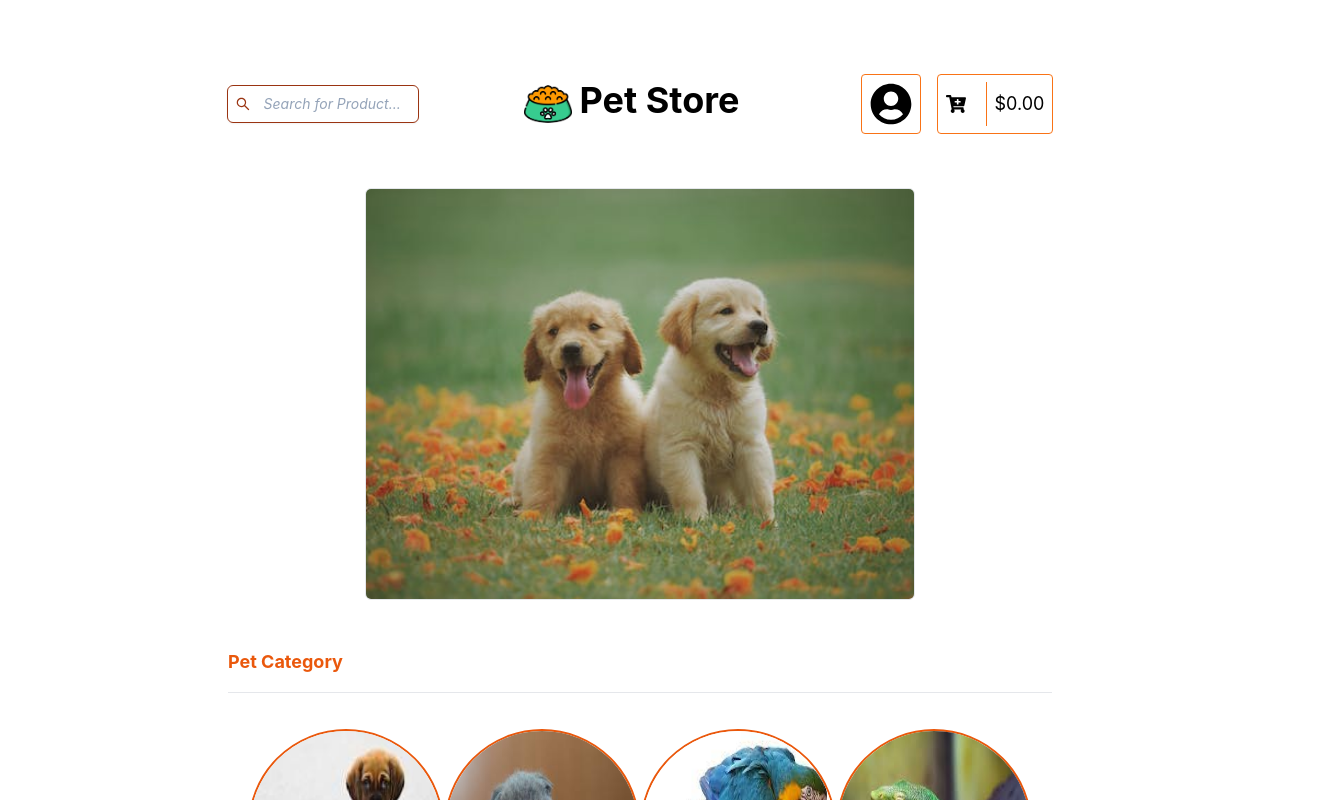
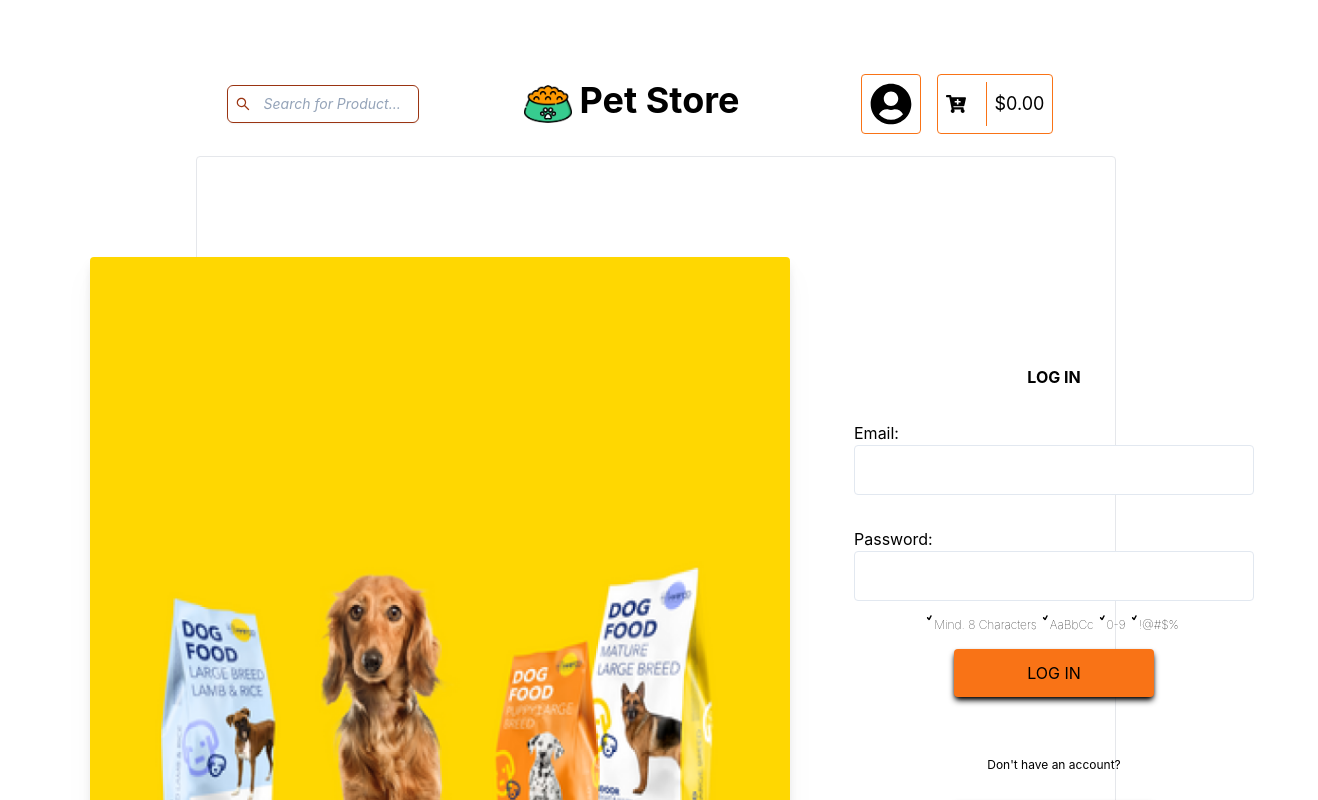
Before and after one commit to VelamPillai/pet-shop, a React (Create React App) app in the folder frontend-petshop/: page /login in a window 1280 px wide. Shown: the top 800 px of the page, 1318 px wide, since content can reach past the window. Built offline with nearby package versions, Linux system fonts and the light colour scheme; no server answers; sample sign-in values are in the browser's storage.

Commit message:
login and logout feature has implemented

```diff
--- a/frontend-petshop/src/App.js
+++ b/frontend-petshop/src/App.js
@@ -1,13 +1,11 @@
-import { Routes, Route } from 'react-router-dom';
+import { Routes, Route } from "react-router-dom";
 
-import './App.css';
+import "./App.css";
 
-import Footer from './components/footer/Footer';
-import Header from './components/header/Header';
-import Main from './components/main/Main.js'
-import User from './components/user/User.js';
-import Signup from './components/user/Signup.js';
-import Login from './components/user/Login.js';
+import Footer from "./components/footer/Footer";
+import Header from "./components/header/Header";
+import Main from "./components/main/Main.js";
+import Login from "./components/user/Login.js";
 
 function App() {
   return (
@@ -15,13 +13,17 @@ function App() {
       <Header />
 
       <Routes>
-        <Route path="/user">
-          <Route index={true} element={<User />} />
-          <Route index={false} path="signup" element={<Signup />} />
-          <Route index={false} path="login" element={<Login />} />
+        <Route path="/">
+          <Route
+            index={true}
+            path="/"
+            className="min-h-screen"
+            element={<Main />}
+          />
         </Route>
+        <Route index={false} path="login" element={<Login />} />
       </Routes>
-      <Main className='min-h-screen'/>
+
       <Footer />
     </div>
   );
--- a/frontend-petshop/src/components/header/Header.js
+++ b/frontend-petshop/src/components/header/Header.js
@@ -1,28 +1,24 @@
-import React, { useContext } from 'react';
-import { useNavigate } from 'react-router-dom';
-import { StoreContext } from '../../context/StoreContext';
-import Logo from '../../image/header-icon.png';
-import Logout from '../user/Logout';
-import HeaderMenu from './HeaderMenu';
-import HeaderSearch from './HeaderSearch';
-
-
+import React, { useContext } from "react";
+import { useNavigate } from "react-router-dom";
+import { StoreContext } from "../../context/StoreContext";
+import Logo from "../../image/header-icon.png";
+import Logout from "../user/Logout";
+import HeaderMenu from "./HeaderMenu";
+import HeaderSearch from "./HeaderSearch";
 
 export default function Header() {
-  const { user,setState } = useContext(StoreContext)
+  const { homepageState} = useContext(StoreContext);
 
-
+  const { user } = homepageState;
   const navigate = useNavigate();
   const homePageHandler = () => {
-    setState(false);
-    navigate('/');
-
-  }
+    navigate("/");
+  };
 
   return (
     <div className="flex justify-around items-center pt-[3rem]">
       <HeaderSearch />
-      <div onClick={homePageHandler } className="text-4xl font-bold flex p-3 " >
+      <div onClick={homePageHandler} className="text-4xl font-bold flex p-3 ">
         <img src={Logo} alt="header-icon" className="w-12 mr-2" />
         <p className="">Pet Store </p>
       </div>
--- a/frontend-petshop/src/components/header/HeaderMenu.js
+++ b/frontend-petshop/src/components/header/HeaderMenu.js
@@ -1,27 +1,25 @@
-import React, { useContext} from "react";
-import {
-  useNavigate,
-
-} from "react-router-dom";
+import React, { useContext } from "react";
+import { useNavigate } from "react-router-dom";
 import { FaUserCircle, FaCartPlus } from "react-icons/fa";
 import { StoreContext } from "../../context/StoreContext";
 
-
-
 export default function HeaderMenu() {
   const navigate = useNavigate();
+  const { homepageState, homepageDispatch } = useContext(StoreContext);
 
-  const {user ,setState,state} =useContext(StoreContext)
+  const { user } = homepageState;
+
   const navigateToUser = () => {
-    setState(!state);
-    navigate("/user", { replace: true });
+    homepageDispatch({
+      type: "setUserIconStatus",
+    });
+    console.log("test", homepageState);
+    navigate("/login", { replace: true });
   };
 
   return (
     <div className="flex text-4xl  ">
-
       {user ? null : (
-        !state &&
         <FaUserCircle
           className="mx-4  border text-6xl border-orange-500 rounded p-2 hover:cursor-pointer"
           onClick={navigateToUser}
@@ -30,7 +28,9 @@ export default function HeaderMenu() {
 
       <div className="flex justify-center items-center  border border-orange-500  text-4xl rounded">
         <FaCartPlus className="mr-3  p-2  hover:cursor-pointer" />
-        <p className="text-lg p-2  border-l hover:cursor-pointer border-orange-500 ">$0.00</p>
+        <p className="text-lg p-2  border-l hover:cursor-pointer border-orange-500 ">
+          $0.00
+        </p>
       </div>
     </div>
   );
--- a/frontend-petshop/src/components/user/Login.js
+++ b/frontend-petshop/src/components/user/Login.js
@@ -1,20 +1,30 @@
-import React, { useContext, useEffect, useState } from 'react';
+import React, { useContext, useEffect , useReducer} from 'react';
 import { useNavigate } from 'react-router-dom';
 import toast, { Toaster } from 'react-hot-toast';
 import { StoreContext } from '../../context/StoreContext.js'
 
+import { TiTick } from "react-icons/ti";
+import LoginImage from "../../image/loginImage.png";
+import {  loginReducer } from '../../reducers/loginReducer.js';
+
+
 export default function Login() {
   const navigate = useNavigate();
 
-   const {  setUser ,setState,state} = useContext(StoreContext);
+  const { homepageState,homepageDispatch,initialState} = useContext(StoreContext);
 
 
-  const [email, setEmail] = useState('');
-  const [password, setPassword] = useState('');
 
-  useEffect(() => {
+ // const {user,  userIconStatus} = homepageState
+
+ const {user} = homepageState
+
+
+  const [loginState,dispatch] = useReducer(loginReducer, initialState);
+
+    /*  useEffect(() => {
     setState(!state);
-  },[])
+  },[])   */
 
   const loginHandler = (e) => {
     e.preventDefault();
@@ -34,7 +44,8 @@ export default function Login() {
         if (result.success) {
           toast.success('Logged in successfully');
           console.log(result.data);
-          setUser(result.data);
+
+          homepageDispatch({ type: "setUser", payload: { data: result.data } });
 
 
          // setStatus(true);
@@ -46,36 +57,57 @@ export default function Login() {
   };
 
   return (
-    <div className="flex justify-center items-center flex-col my-[2rem] ">
+    <div className="flex justify-center items-center flex-col xl:flex-row w-[75%] lg:w-[100%] lg:border m-auto lg:m-[1rem] rounded shadow-black shadow-xs ">
       <Toaster />
+      <img src={LoginImage}  alt="login-pic" className='rounded  drop-shadow-xl w-[100%] lg:w-[700px] lg:h-[700px] lg:ml-[6rem] '/>
+
+      <div className="flex flex-col justify-center items-center border lg:border-0 w-[100%]  p-[3rem] lg:h-[900px] ">
       <p className="m-[1rem] font-bold">LOG IN</p>
-      <div className="flex justify-center items-center border p-[3rem]">
-        <form onSubmit={loginHandler} className=" flex flex-col">
-          <label className="flex justify-center items-center m-[1rem]">
-            Email :{' '}
+        <form onSubmit={loginHandler} className=" flex flex-col justify-center items-center w-[100%]">
+          <label className="flex flex-col justify-center item-center md:items-start m-[1rem] ">
+            Email:{' '}
             <input
-              className="border border-slate-200 rounded w-[500px] h-[50px] ml-10"
+              className="border border-slate-200 rounded w-[150px] md:w-[400px] h-[50px] "
               type="email"
               name="email"
-              onChange={(e) => setEmail(e.target.value)}
-              value={email}
+              onChange={(e) =>  dispatch({type:'onChange',payload:{name:e.target.name,data:e.target.value}})}
+              value={loginState.email}
             />
           </label>
-          <label className="flex justify-center items-center m-[1rem]">
+
+          <label className="flex flex-col justify-center  item-center md:items-start m-[1rem]">
             Password:{' '}
+            <div className='flex-col
+            '>
             <input
-              className="border border-slate-200 rounded w-[500px] h-[50px] ml-2"
+              className="border border-slate-200 rounded w-[150px] md:w-[400px] h-[50px] "
               type="password"
               name="password"
-              onChange={(e) => setPassword(e.target.value)}
-              value={password}
-            />
+              onChange={(e) => dispatch({type:'onChange',payload:{name:e.target.name,data:e.target.value}})}
+              value={loginState.password}
+              />
+
+
+            </div>
+
           </label>
-          <button className="bg-orange-500 w-[200px]  mx-auto my-[1rem] p-3 rounded shadow-black shadow-md focus:bg-green-600 ">
+          <div className='flex  flex-wrap md:flex-nowrap  align-start pl-2 md:pl-0  '>
+            <div className='flex flex-row mr-1 font-thin  text-[12px] md:text-xs '><sup> <TiTick /> </sup> Mind. 8 Characters</div>
+            <div className='flex flex-row mr-1 font-thin  text-[12px] md:text-xs '> <sup> <TiTick /> </sup> AaBbCc</div>
+            <div className='flex flex-row mr-1 font-thin  text-[12px] md:text-xs '><sup> <TiTick /> </sup> 0-9</div> <div className='flex flex-row mr-1 font-thin  text-[12px] md:text-xs '> <sup> <TiTick /> </sup>!@#$%</div>
+            </div>
+          <button className="bg-orange-500 justify-center items-center w-[100px] md:w-[200px] my-3 md:mx-auto md:my-[1rem] md:p-3 rounded shadow-black shadow-md focus:bg-green-600 ">
             LOG IN
           </button>
+          <div className='mt-[2rem]   flex  flex-col justify-center items-center'>
+          <p className=' mx-[1rem] md:p-3 text-xs '> Don't have an account? </p>
+          <button className="bg-orange-500 justify-center items-center w-[100px] md:w-[200px] my-3 md:mx-auto md:my-[1rem] md:p-3 rounded shadow-black shadow-md focus:bg-green-600 " > Sign Up</button>
+        </div>
         </form>
+
+
       </div>
+
     </div>
   );
 }
--- a/frontend-petshop/src/components/user/Logout.js
+++ b/frontend-petshop/src/components/user/Logout.js
@@ -4,12 +4,18 @@ import { StoreContext } from "../../context/StoreContext";
 import toast, { Toaster } from 'react-hot-toast';
 
 export default function Logout() {
-  const { user, setUser } = useContext(StoreContext);
+  const { homepageState, homepageDispatch } = useContext(StoreContext);
+
+
+
+  //const {user,  userIconStatus} = homepageState
+  const {user} = homepageState
   const navigate = useNavigate()
 
   const logoutHandler = () => {
     localStorage.removeItem('token');
-    setUser(null);
+    homepageDispatch({ type: 'setUser', payload: { data: '' } })
+    /* homepageDispatch({type:'setUerIconStatus'}) */
     toast.success('logged out successfully')
     setTimeout(() => navigate('/'),2000);
 
--- a/frontend-petshop/src/context/Container.js
+++ b/frontend-petshop/src/context/Container.js
@@ -1,41 +1,42 @@
-import { useEffect } from 'react';
-import { useState } from 'react';
-import { StoreContext } from '../context/StoreContext.js';
-import { useNavigate } from 'react-router-dom';
+import { useEffect, useReducer } from "react";
 
+import { StoreContext } from "../context/StoreContext.js";
+import { useNavigate } from "react-router-dom";
+import { homepageReducer } from "../reducers/homepageReducer.js";
+
+
+import initialState from "../reducers/initialState.js";
 export default function Container(props) {
-  const [user, setUser] = useState('');
-  const [status, setStatus] = useState(false);
-  //display - user icon
-  const [state, setState] = useState(false);
+  const [homepageState, homepageDispatch] = useReducer(homepageReducer, initialState);
 
   const navigate = useNavigate();
 
+
+
   useEffect(() => {
-
-      const token = localStorage.getItem('token');
+    const token = localStorage.getItem("token");
     if (token) {
-      fetch('http://localhost:8000/users/verifyusertoken', {
-        method: 'GET',
+      fetch("http://localhost:8000/users/verifyusertoken", {
+        method: "GET",
         headers: { token: token },
       })
         .then((res) => res.json())
         .then((result) => {
           if (result.success) {
-            setUser(result.data);
-           console.log(user)
+            homepageDispatch({ type: "setUser", payload: { data: result.data } });
+
+            console.log(homepageState.user);
           } else {
-            navigate('/login');
+            navigate("/login");
           }
         });
+    } else {
+      navigate("/");
     }
-
   }, []);
 
   return (
-    <StoreContext.Provider
-    value={{  user, setUser ,state,setState ,status, setStatus}}
-    >
+    <StoreContext.Provider value={{ homepageState,homepageDispatch ,initialState}}>
       {props.children}
     </StoreContext.Provider>
   );
--- /dev/null
+++ b/frontend-petshop/src/reducers/homepageReducer.js
@@ -0,0 +1,24 @@
+
+
+export const homepageReducer = (state, action) => {
+    const { type, payload } = action;
+    switch (type) {
+        case "setUser": {
+            return {
+                ...state,
+                user:payload.data
+
+            }
+        }
+        /* case "setUserIconStatus": {
+            return {
+                ...state,
+                userIconStatus:!state.userIconStatus
+
+            }
+        } */
+        default: {
+            return state
+            }
+    }
+}
--- /dev/null
+++ b/frontend-petshop/src/reducers/initialState.js
@@ -0,0 +1,9 @@
+ const initialState = {
+    email: '',
+    password: '',
+    //userIconStatus: true,
+    user :''
+
+ }
+
+export default initialState;
--- /dev/null
+++ b/frontend-petshop/src/reducers/loginReducer.js
@@ -0,0 +1,18 @@
+
+
+export const loginReducer = (state, action) => {
+    const { type, payload } = action;
+    switch (type) {
+        case "onChange": {
+            return {
+                ...state,
+                email: payload.name === 'email' ? payload.data : state.email,
+                password :payload.name === 'password' ? payload.data : state.password
+
+            }
+        }
+        default: {
+            return state
+            }
+    }
+}
```
Also changed, not shown: frontend-petshop/src/components/user/User.js (deleted, +0 -18 lines), frontend-petshop/src/image/loginImage.png (added).
